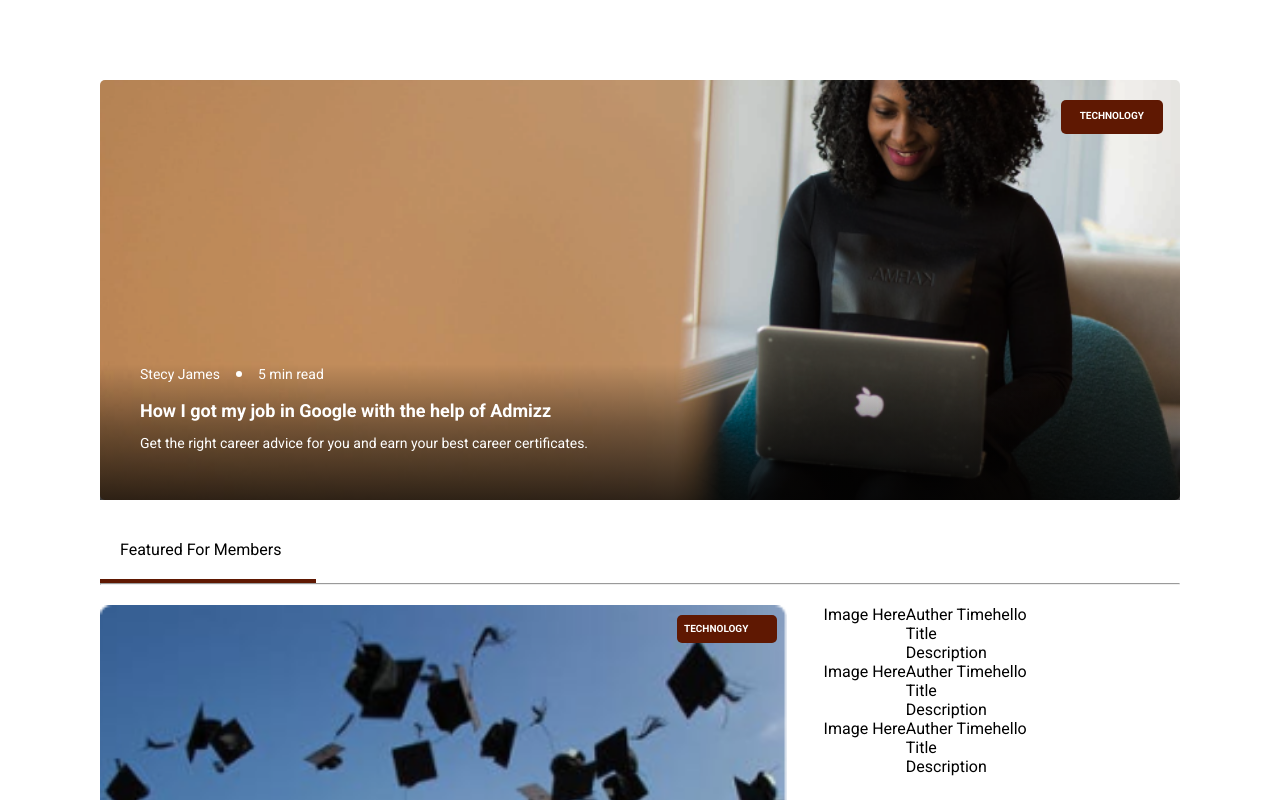
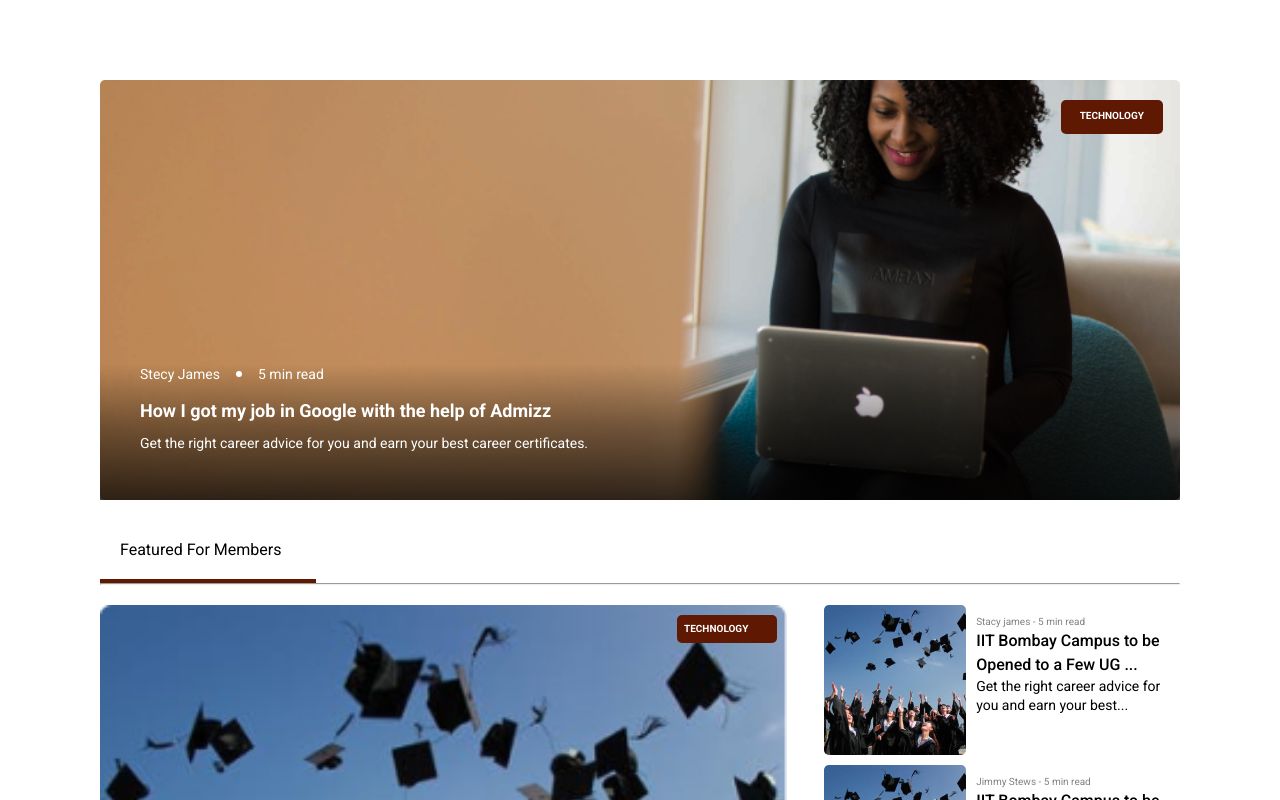
Before and after one commit to sthasadin/admizz-demo, a Next.js app: page /bloglist in a window 1280 px wide. Shown: the top 800 px of the page. Built offline with nearby package versions, Linux system fonts and the light colour scheme.

Commit message:
created dynamic component of BloglistSingleWithImage

```diff
--- a/components/BlogListMember/index.tsx
+++ b/components/BlogListMember/index.tsx
@@ -37,9 +37,24 @@ const BlogListMember = () => {
         </div>
       </div>
       <div className="blog-list-member__postList">
-        <SingleListPostWithImage />
-        <SingleListPostWithImage />
-        <SingleListPostWithImage />
+        <SingleListPostWithImage
+          author="Stacy james"
+          time="5 min read"
+          title="IIT Bombay Campus to be Opened to a Few UG ..."
+          desc="Get the right career advice for you and earn your best..."
+        />
+        <SingleListPostWithImage
+          author="Jimmy Stews"
+          time="5 min read"
+          title="IIT Bombay Campus to be Opened to a Few UG ..."
+          desc="Get the right career advice for you and earn your best..."
+        />
+        <SingleListPostWithImage
+          author="Robert Brown"
+          time="5 min read"
+          title="IIT Bombay Campus to be Opened to a Few UG ..."
+          desc="Get the right career advice for you and earn your best..."
+        />
       </div>
     </div>
   );
--- a/components/SingleListPostWithImage/index.tsx
+++ b/components/SingleListPostWithImage/index.tsx
@@ -5,20 +5,18 @@ const SingleListPostWithImage = (props: any) => {
     <div className="single-list-post-with-image">
       <div className="single-list-post-with-image__container">
         <div className="single-list-post-with-image__imageContainer">
-          Image Here
         </div>
         <div className="single-list-post-with-image__DetailContainer">
           <div className="single-list-post-with-image__AutherTimeContainer">
-            Auther Time
+            {props.author} - {props.time}
           </div>
           <div className="single-list-post-with-image__Title">
-            Title
+          {props.title}
           </div>
           <div className="single-list-post-with-image__Description">
-            Description
+          {props.desc}
           </div>
         </div>
-        hello
       </div>
     </div>
   );
--- a/styles/components/_singleListPostWithImage.scss
+++ b/styles/components/_singleListPostWithImage.scss
@@ -1,6 +1,48 @@
 .single-list-post-with-image {
   width: 100%;
+  margin: 0px 0px 10px 0px;
   &__container {
     display: flex;
   }
+  &__imageContainer {
+    width: 40%;
+    height: 150px;
+    background-image: url(../../public/memberPost01.png);
+    background-size: cover;
+    background-repeat: no-repeat;
+    border-radius: 5px;
+  }
+  &__DetailContainer {
+    width: 60%;
+    padding: 10px 10px;
+  }
+  &__AutherTimeContainer {
+      color: #828282;
+      font-family: Mplus 1p;
+      font-size: 10px;
+      font-style: normal;
+      font-weight: 400;
+      line-height: 14px;
+      letter-spacing: 0em;
+      text-align: left;
+
+  }
+  &__Title {
+    font-family: Mplus 1p;
+    font-size: 16px;
+    font-style: normal;
+    font-weight: 500;
+    line-height: 24px;
+    letter-spacing: 0em;
+    text-align: left;
+  }
+  &__Description {
+    font-family: Mplus 1p;
+    font-size: 14px;
+    font-style: normal;
+    font-weight: 400;
+    line-height: 19px;
+    letter-spacing: 0em;
+    text-align: left;
+  }
 }
```
